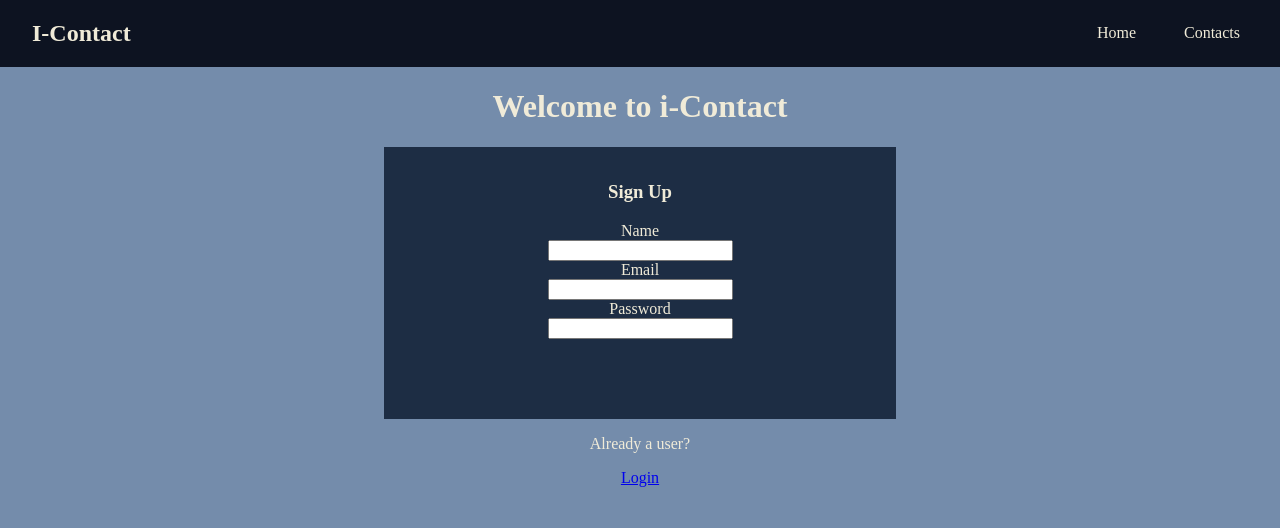
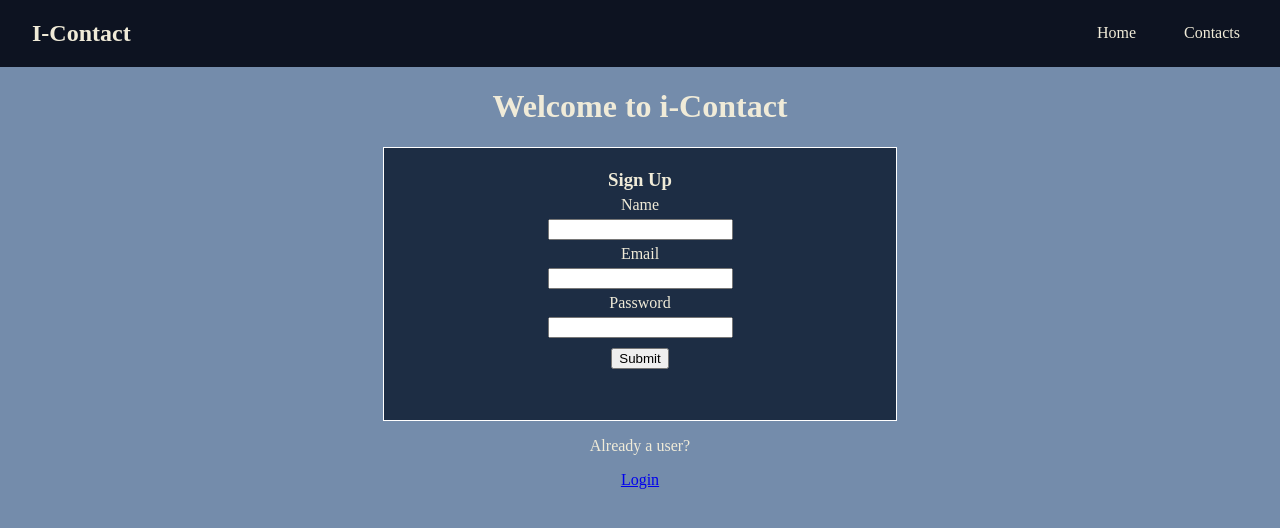
Before and after one commit to Mubarek-Hassen/contacts-client, a React (Vite) app: page /auth in a window 1280 px wide. Shown: the top 528 px of the page. Built offline with nearby package versions, Linux system fonts and the light colour scheme.

Commit message:
form change handler added

```diff
--- a/src/pages/Home.jsx
+++ b/src/pages/Home.jsx
@@ -5,7 +5,7 @@ function Home() {
     <div>
       <h1>Welcome to i-Contact</h1>
       <h2>Keep your contacts with you on the go.</h2>
-      <Link to="/auth">Get Started!</Link>
+      <Link to="/auth?mode=login">Get Started!</Link>
     </div>
   )
 }
--- a/src/pages/Login.jsx
+++ b/src/pages/Login.jsx
@@ -1,19 +1,36 @@
 import classes from "../style/Form.module.css"
+import { useState } from "react"
+function Login() {
+  //STATE
+  const [loginData, setLoginData] = useState({
+    email: "",
+    password: ""
+  })
 
-function Login() {
+  function changeHandler(e){
+    setLoginData((prev)=>{
+      return {
+        ...prev,
+        [e.target.name] : e.target.value
+      }
+    })
+  }
+
   return (
-  <div className={classes.form}>
-    <form>
+  <>
+    <form className={classes.form}>
     <h3>Login</h3>
       <label htmlFor="email">Email</label>
       <br />
-      <input type="text" name="email"/>
+      <input type="text" value={loginData.email} name="email" onChange={changeHandler}/>
       <br />
       <label htmlFor="password">Password</label>
       <br />
-      <input type="password" name="password"/>
+      <input type="password" name="password" value={loginData.password} onChange={changeHandler}/>
+      <br />
+      <button type="submit">Submit</button>
     </form>
-  </div>
+  </>
   )
 }
 
--- a/src/pages/SignUp.jsx
+++ b/src/pages/SignUp.jsx
@@ -1,21 +1,39 @@
 import classes from "../style/Form.module.css"
+import { useState } from "react"
 
 function SignUp() {
+  const [signupData, setSignupData] = useState({
+    name: "",
+    email: "",
+    password: ""
+  })
+
+  const handleChange =(e)=>{
+    setSignupData((prev)=>{
+      return {
+        ...prev,
+        [e.target.name] : e.target.value
+      }
+    })
+  }
+
   return (
     <div>
     <form className={classes.form}>
       <h3>Sign Up</h3>
       <label htmlFor="name">Name</label>
       <br />
-      <input type="text" name="name" />
+      <input type="text" name="name" value={signupData.name} onChange={handleChange}/>
       <br />
       <label htmlFor="email">Email</label>
       <br />
-      <input type="text" name="email" />
+      <input type="text" name="email" value={signupData.email} onChange={handleChange} />
       <br />
       <label htmlFor="password">Password</label>
       <br />
-      <input type="password" name="password" />
+      <input type="password" name="password" value={signupData.password} onChange={handleChange} />
+      <br />
+      <button type="submit">Submit</button>
     </form>
     </div>
   )
--- a/src/style/Form.module.css
+++ b/src/style/Form.module.css
@@ -4,9 +4,9 @@
   min-height: 15rem;
   padding: 1rem;
   margin: 0 auto;
+  border: 1px white solid;
 }
 
-.form h1 {
-  margin: 0;
-  padding: 0
+.form >  * {
+  margin: 5px;
 }
```
